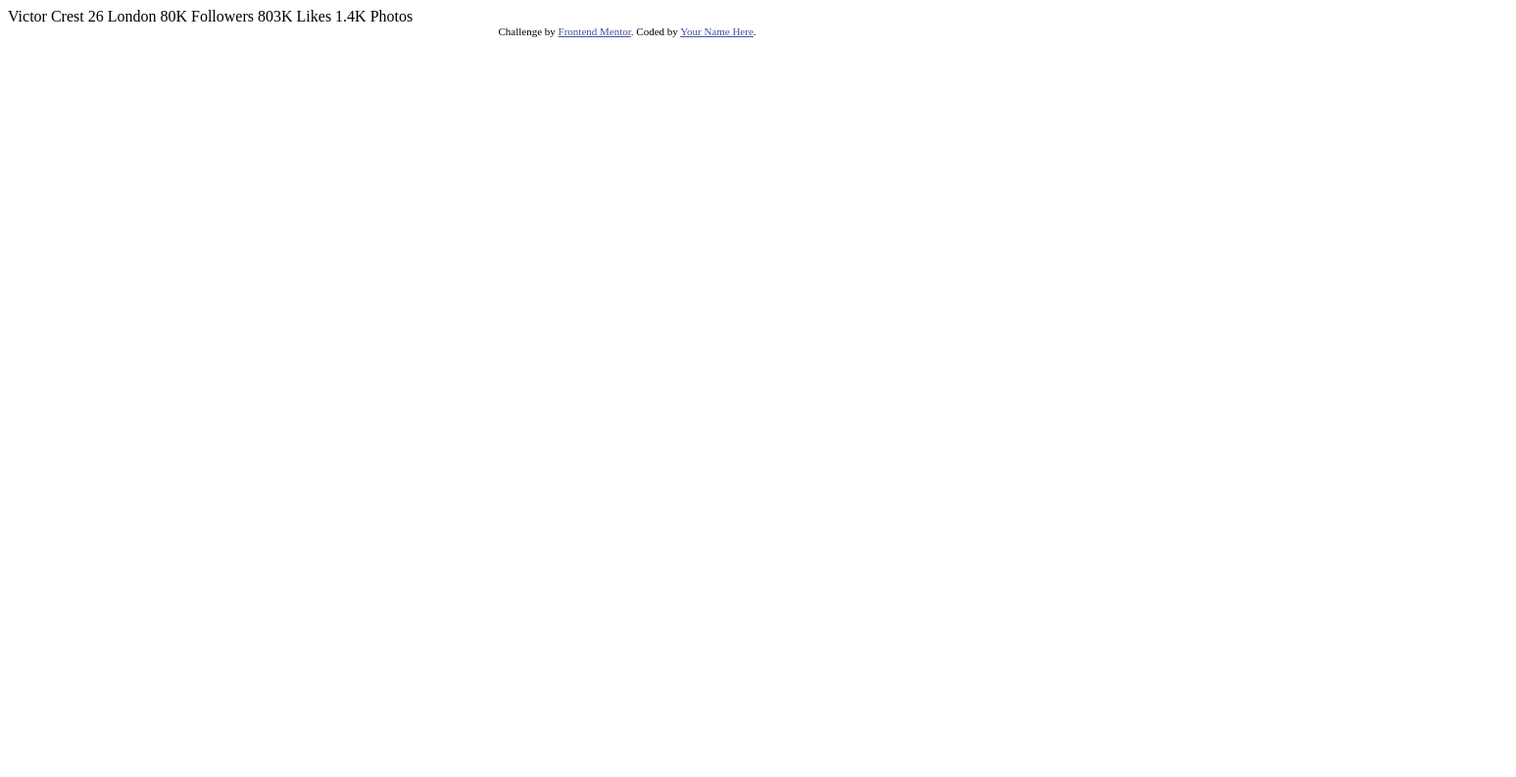
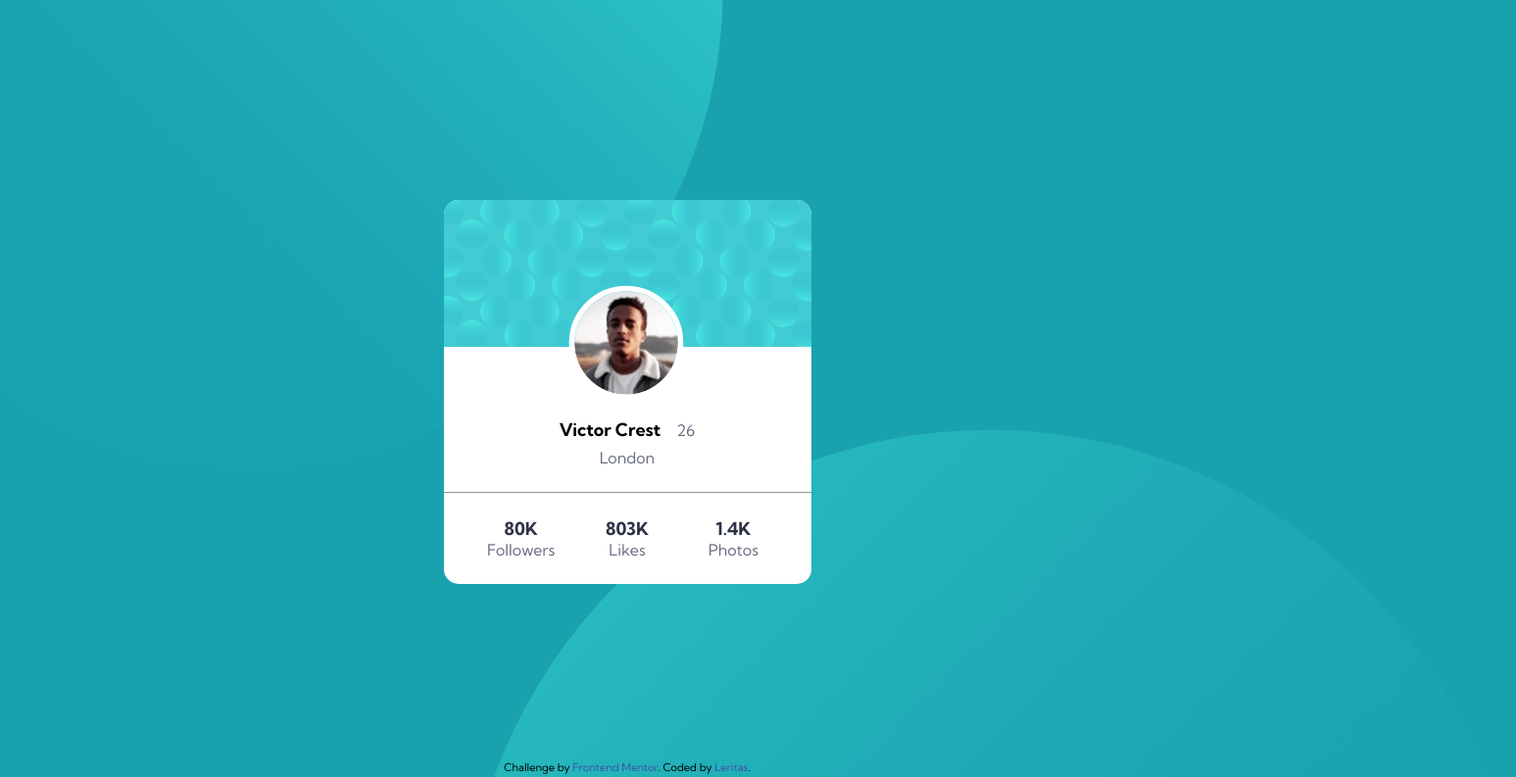
Before and after one commit to Leritas/frontendmentor_profilecard, a plain HTML site: page index.html in a window 1280 px wide. Shown: the top 793 px of the page at 98% size, 1547 px wide, since content can reach past the window. Drawn offline with Linux system fonts and the light colour scheme.

Commit message:
done but no pixel perfect

```diff
--- a/index.html
+++ b/index.html
@@ -1,35 +1,64 @@
 <!DOCTYPE html>
 <html lang="en">
+
 <head>
   <meta charset="UTF-8">
-  <meta name="viewport" content="width=device-width, initial-scale=1.0"> <!-- displays site properly based on user's device -->
+  <meta name="viewport" content="width=device-width, initial-scale=1.0">
+  <!-- displays site properly based on user's device -->
 
   <link rel="icon" type="image/png" sizes="32x32" href="./images/favicon-32x32.png">
+  <link rel="stylesheet" href="main.css">
+  <link rel="preconnect" href="https://fonts.googleapis.com">
+  <link rel="preconnect" href="https://fonts.gstatic.com" crossorigin>
+  <link href="https://fonts.googleapis.com/css2?family=Kumbh+Sans:wght@400;700&display=swap" rel="stylesheet">
 
   <title>Frontend Mentor | Profile card component</title>
 
   <!-- Feel free to remove these styles or customise in your own stylesheet 👍 -->
   <style>
-    .attribution { font-size: 11px; text-align: center; }
-    .attribution a { color: hsl(228, 45%, 44%); }
+    .attribution {
+      font-size: 11px;
+      text-align: center;
+    }
+
+    .attribution a {
+      color: hsl(228, 45%, 44%);
+    }
   </style>
 </head>
+
 <body>
-  Victor Crest
-  26
-  London
+  <img src="images/bg-pattern-top.svg" alt="" class="topcircle">
+  <img src="images/bg-pattern-bottom.svg" alt="" class="botcircle">
+  <div class="content">
+    <img src="images/bg-pattern-card.svg" alt="" class="bgcard">
 
-  80K
-  Followers
+    <img src="images/image-victor.jpg" alt="" class="avatar">
+    <div class="name">
+      <b>Victor Crest &nbsp &nbsp</b><span>26<br></span>
+      <p><span>London</span></p>
+    </div>
 
-  803K
-  Likes
-
-  1.4K
-  Photos
+    <div class="down">
+      <p>
+        <b>80K</b><br>
+        <span>Followers</span>
+      </p>
+      <p>
+        <b>803K</b>
+        <br>
+        <span>Likes</span>
+      </p>
+      <p>
+        <b>1.4K</b><br>
+        <span>Photos</span>
+      </p>
+    </div>
+  </div>
   <div class="attribution">
     Challenge by <a href="https://www.frontendmentor.io?ref=challenge" target="_blank">Frontend Mentor</a>.
-    Coded by <a href="#">Your Name Here</a>.
+    Coded by <a href="#">Leritas</a>.
   </div>
 </body>
+
 </html>
--- /dev/null
+++ b/main.scss
@@ -0,0 +1,127 @@
+$bg: hsl(185, 75%, 39%);
+$text: hsl(229, 23%, 23%);
+$greytext: hsl(227, 10%, 46%);
+$darkgrey: hsl(0, 0%, 59%);
+
+* {
+    margin: 0;
+    padding: 0;
+    text-decoration: none;
+    font-family: 'Kumbh Sans', sans-serif;
+}
+
+body {
+    display: flex;
+    justify-content: center;
+    align-items: center;
+    background: $bg;
+    height: 100vh;
+    width: 100vw;
+    overflow: hidden;
+}
+
+b {
+    font-size: 18px;
+}
+
+p {
+    color: $text;
+}
+
+span {
+    color: $greytext;
+}
+
+.topcircle {
+    position: absolute;
+    left: -240px;
+    top: -500px;
+}
+
+.botcircle {
+    position: absolute;
+    right: -218px;
+    bottom: -665PX;
+    transform: scale(1.1);
+}
+
+.content {
+    display: flex;
+    flex-direction: column;
+    position: relative;
+    background: white;
+    border-radius: 15px;
+    height: 392px;
+    width: 375px;
+
+    .bgcard {
+        width: 100%;
+        border-top-left-radius: 15px;
+        border-top-right-radius: 15px;
+    }
+
+    .avatar {
+        display: block;
+        position: absolute;
+        outline: 5px solid white;
+        border-radius: 50%;
+        transform: scale(1.1);
+        left: 37%;
+        top: 25%;
+    }
+
+    .name {
+        margin-bottom: auto;
+        text-align: center;
+        margin-top: 73px;
+
+        p {
+            margin-top: 7px;
+        }
+    }
+
+    .down {
+        display: grid;
+        grid-template-columns: repeat(3, 1fr);
+        text-align: center;
+        padding: 25px;
+        border-top: 1px solid $darkgrey;
+    }
+}
+
+.attribution {
+    position: absolute;
+    bottom: 10px;
+    left: 50%;
+    width: 300px;
+    margin-left: -150px;
+}
+
+
+@media screen and (max-width: 450px) {
+    .content {
+        width: 330px;
+
+        .bgcard {
+            height: 150px;
+        }
+
+        .avatar {
+            left: 36%;
+            top: 25%;
+        }
+    }
+
+    .topcircle {
+        position: absolute;
+        left: -600px;
+        top: -700px;
+    }
+
+    .botcircle {
+        position: absolute;
+        right: -800px;
+        bottom: -600px;
+        transform: scale(1.1);
+    }
+}
```
Also changed, not shown: main.css (added), 1 other file.
